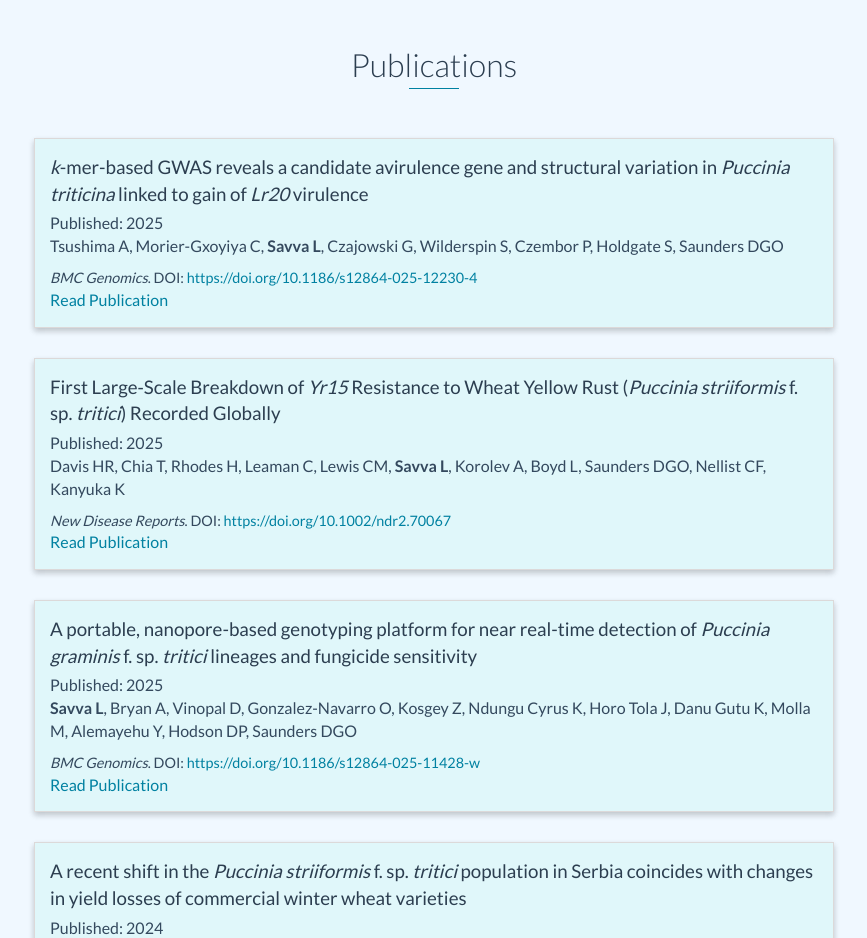
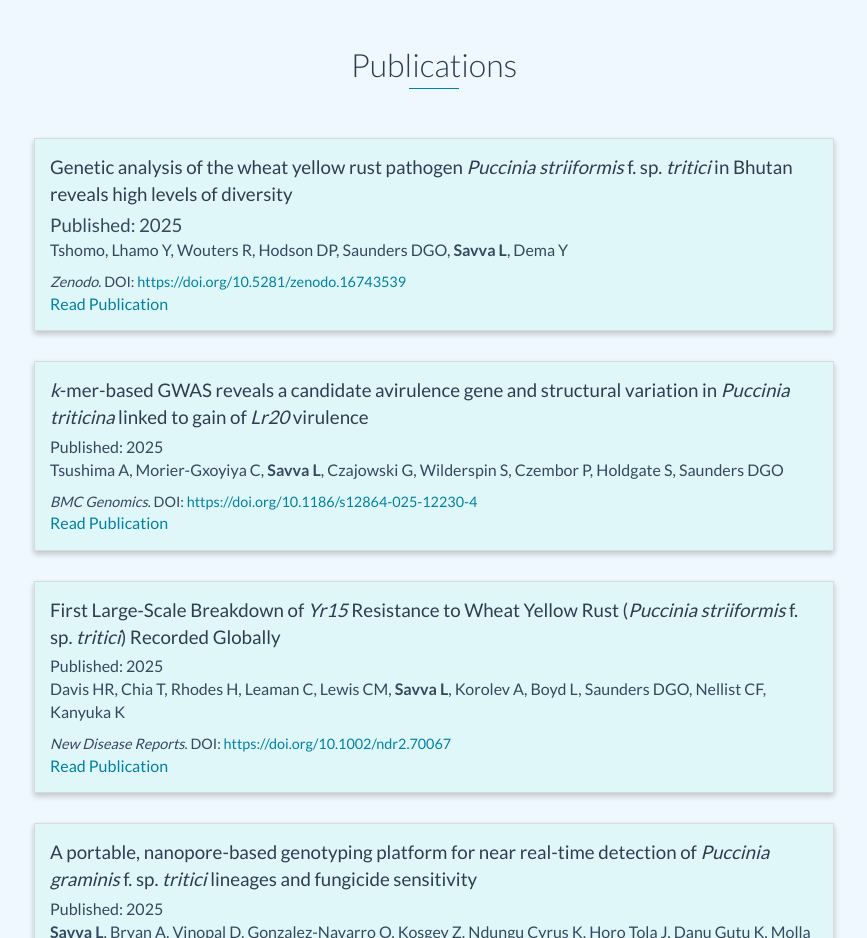
Before and after one commit to 502107/502107.github.io, a website: page index.html in a window 1280 px wide. Shown: the part 2720-3658 px from the top of the page, without its empty margins (206-1073 px from the left). Drawn offline with nearby package versions, Linux system fonts and the light colour scheme.

Commit message:
Add publication

```diff
--- a/index.html
+++ b/index.html
@@ -167,6 +167,16 @@
         <h2 class="heading">Publications</h2>
         <div class="container">
             <div class="row">
+
+				<div class="publication-block shadow-large">
+                    <h3>Genetic analysis of the wheat yellow rust pathogen <em>Puccinia striiformis</em> f. sp. <em>tritici</em> in Bhutan reveals high levels of diversity
+                    <span>Published: 2025</span>
+                    <h4>Tshomo, Lhamo Y, Wouters R, Hodson DP, Saunders DGO, <b>Savva L</b>, Dema Y</h4>
+                    <p>
+                        <em>Zenodo</em>. DOI: <a href="https://doi.org/10.5281/zenodo.16743539" target="_blank">https://doi.org/10.5281/zenodo.16743539</a>
+                    </p>
+                    <a href="https://doi.org/10.5281/zenodo.16743539" target="_blank">Read Publication</a>
+                </div>
 
 				<div class="publication-block shadow-large">
                     <h3><em>k</em>-mer-based GWAS reveals a candidate avirulence gene and structural variation in <em>Puccinia triticina</em> linked to gain of <em>Lr20</em> virulence</h3>
```
